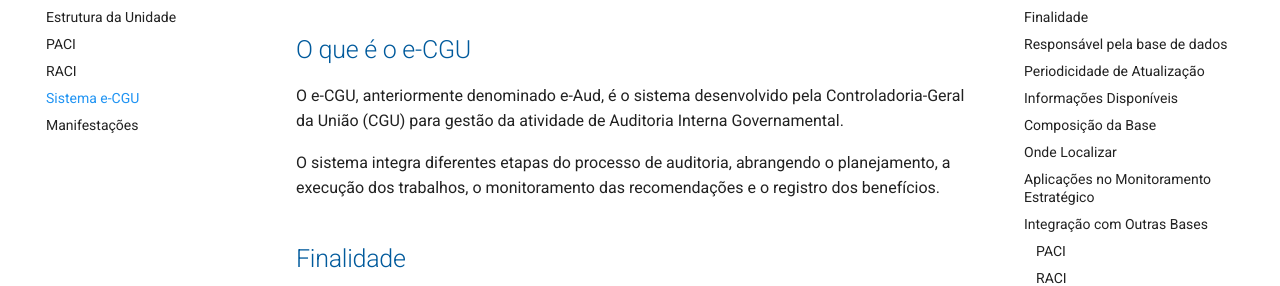
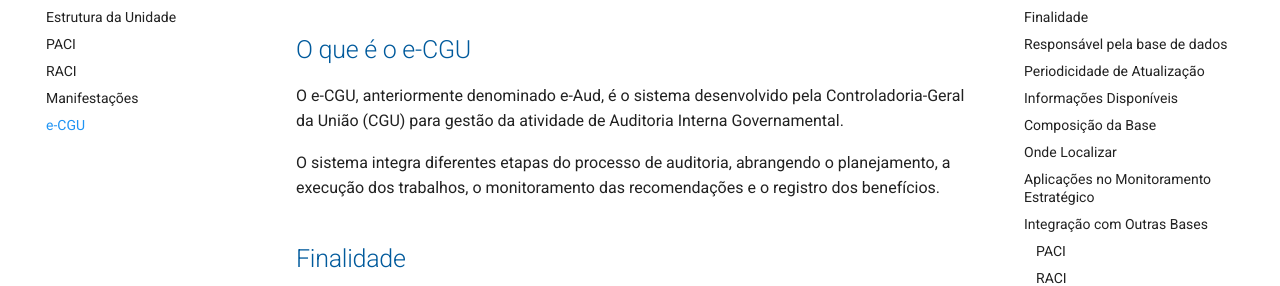
Before and after one commit to CGEMG-AHCS/guia-monitoramento-estrategico, an MkDocs documentation site: the page built from docs/bases-dados/e-cgu.md, in a window 1280 px wide. Shown: the part 196-482 px from the top of the page. Built offline with MkDocs 1.6.1 and Material for MkDocs 9.7.7, drawn with Linux system fonts in a browser that asks for light colours.

Commit message:
Update mkdocs.yml

```diff
--- a/mkdocs.yml
+++ b/mkdocs.yml
@@ -31,20 +31,20 @@
       - Estrutura da Unidade: bases-dados/estrutura-rh.md
       - PACI: bases-dados/paci.md
       - RACI: bases-dados/raci.md
-      - Sistema e-CGU: bases-dados/e-cgu.md
       - Manifestações: bases-dados/manifestacoes.md
+      - e-CGU: bases-dados/e-cgu.md
 
   - Monitoramento Estratégico:
       - Metodologia: monitoramento/metodologia.md
-      - Utilização Integrada das Bases de Dados: monitoramento/analises-integradas.md
       - Estrutura da Unidade: monitoramento/estrutura-rh.md
       - PACI: monitoramento/paci.md
       - RACI: monitoramento/raci.md
       - Sistema e-CGU: monitoramento/sistema-e-cgu.md
+      - Utilização Integrada das Bases de Dados: monitoramento/analises-integradas.md
 
   - Referências e Apoio:
       - e-CGU: referencias/e-cgu.md
       - Legislação: referencias/normativos.md
       - Canais de Apoio: referencias/apoio.md
-      - Avaliação de Desempenho: referencias/avaliação-desempenho.md
+      - Avaliação de Desempenho: referencias/avaliacao-desempenho.md
       - Siglas: referencias/siglas.md
```
